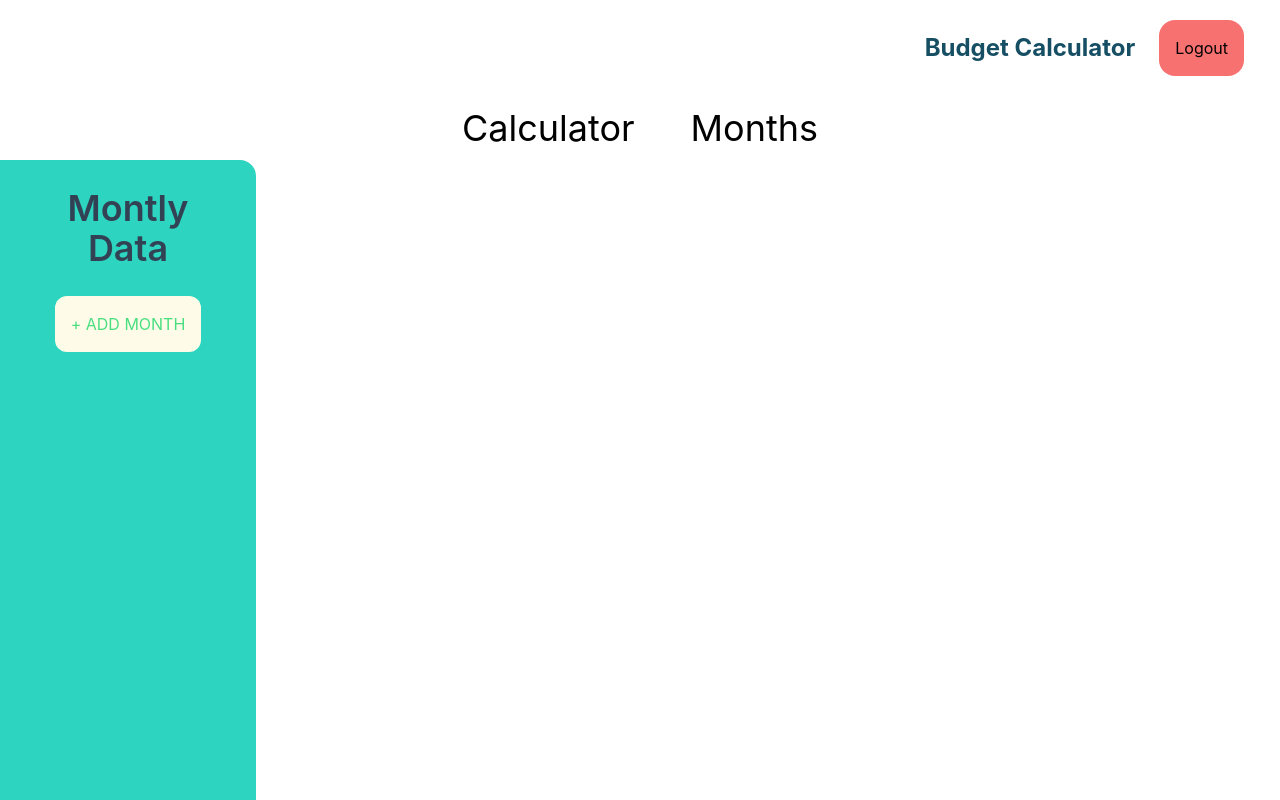
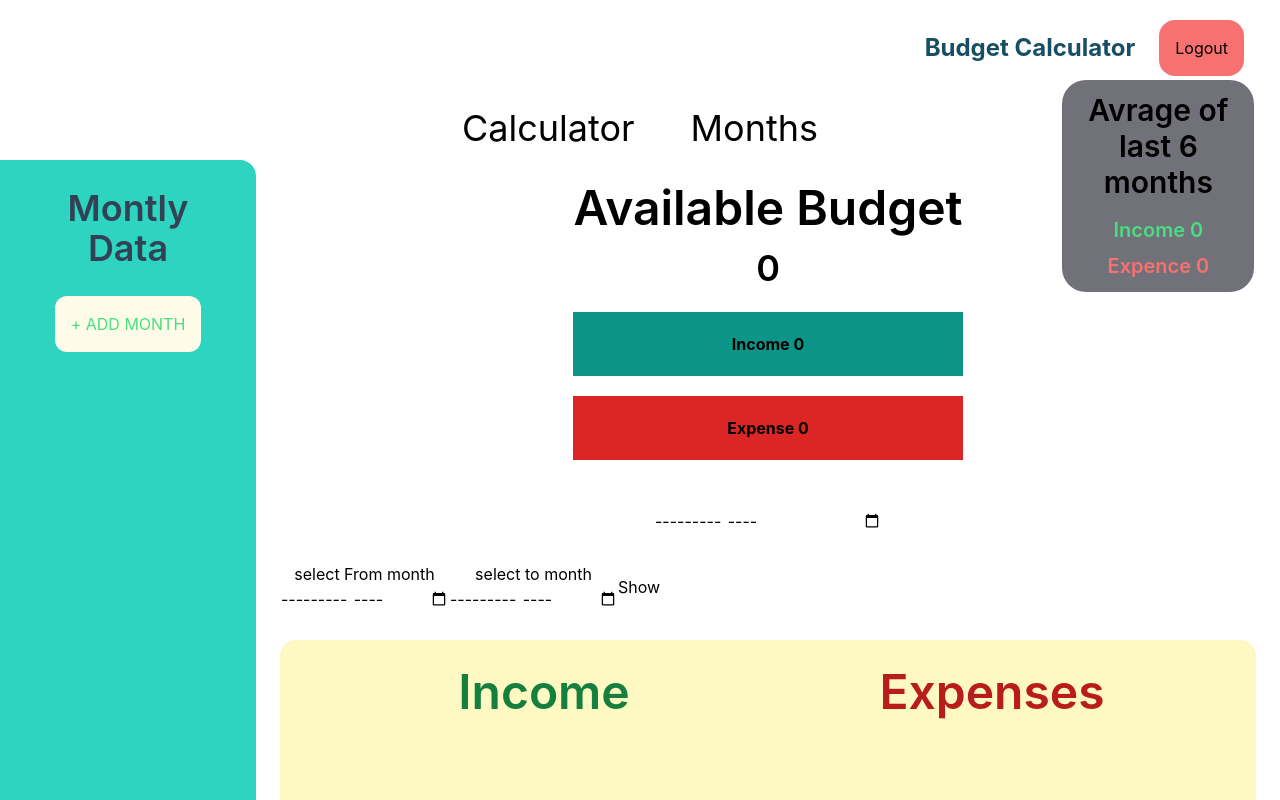
Before and after one commit to himanshuhimmy/login, a React (Create React App) app: page / in a window 1280 px wide. Shown: the top 800 px of the page. Built offline with nearby package versions, Linux system fonts and the light colour scheme.

Commit message:
end to end month

```diff
--- a/src/components/MiniProject-BudgetCal/InputData/Calculator.jsx
+++ b/src/components/MiniProject-BudgetCal/InputData/Calculator.jsx
@@ -81,16 +81,49 @@ const Calculator = () => {
       const y = d.getFullYear();
       const m = String(d.getMonth() + 1).padStart(2, "0");
       months.push(`${y}-${m}`);
+      console.log(months);
     }
     return months;
   }
 
-  function EndtoEndMonth() {
-    incomeState.map((el) => {
-      if (month.from.includes(el.month) && month.to.includes(el.month)) {
-      }
-    });
+  function monthsRange(from, to) {
+    if (!from || !to) {
+      return [];
+    }
+
+    let result = [];
+    let [fromYear, fromMonth] = from.split("-").map(Number);
+    let [toYear, toMonth] = to.split("-").map(Number);
+
+    let current = new Date(fromYear, fromMonth - 1, 1);
+    let end = new Date(toYear, toMonth - 1, 1);
+
+    while (current <= end) {
+      const y = current.getFullYear();
+      const m = String(current.getMonth() + 1).padStart(2, "0");
+      result.push(`${y}-${m}`);
+      current.setMonth(current.getMonth() + 1);
+    }
+    return result;
   }
+
+  function EndtoEndMonthIncome() {
+    const monthsInRange = monthsRange(month.from, month.to);
+    const filtered = incomeState.filter((el) =>
+      monthsInRange.includes(el.month)
+    );
+    return filtered;
+  }
+  let incomeRange = EndtoEndMonthIncome();
+
+  function EndtoEndMonthExpence() {
+    const monthsInRange = monthsRange(month.from, month.to);
+    let filtered = expenceState.filter((el) =>
+      monthsInRange.includes(el.month)
+    );
+    return filtered;
+  }
+  let expenceRange = EndtoEndMonthExpence();
 
   function AlterIncome() {
     const last6Months = getLast6Months(monthValue);
@@ -159,7 +192,14 @@ const Calculator = () => {
       </div>
 
       <div>
-        <Months setMonth={setMonth} />
+        <Months
+          setMonth={setMonth}
+          income={incomeRange}
+          expence={expenceRange}
+          removeincome={AlterIncome}
+          removeexpence={AlterExpence}
+        />
+
         <DataInput
           removeincome={AlterIncome}
           removeexpence={AlterExpence}
--- a/src/components/MiniProject-BudgetCal/MonthsToMonths/Months.jsx
+++ b/src/components/MiniProject-BudgetCal/MonthsToMonths/Months.jsx
@@ -1,6 +1,8 @@
 import { useRef } from "react";
 
-const Months = ({ setMonth }) => {
+import ValuesList from "../InputData/ValuesList";
+
+const Months = ({ setMonth, income, expence, removeincome, removeexpence }) => {
   let fromref = useRef();
   let toref = useRef();
 
@@ -24,6 +26,12 @@ const Months = ({ setMonth }) => {
         </div>
         <button>Show</button>
       </form>
+      <ValuesList
+        removeincome={removeincome}
+        removeexpence={removeexpence}
+        income={income}
+        expence={expence}
+      />
     </div>
   );
 };
--- /dev/null
+++ b/src/components/MiniProject-BudgetCal/MonthsToMonths/MonthsData.jsx
@@ -0,0 +1,5 @@
+const MonthsData = ({ income, expence }) => {
+  return <div></div>;
+};
+
+export default MonthsData;
--- a/src/components/MiniProject-BudgetCal/ProjectRoot.jsx
+++ b/src/components/MiniProject-BudgetCal/ProjectRoot.jsx
@@ -28,7 +28,7 @@ const ProjectRoot = () => {
           <div className="w-full flex">
             <SideNav />
             <Outlet />
-            {/* <Calculator /> */}
+            <Calculator />
           </div>
         </div>
       )}
--- a/src/components/MiniProject-BudgetCal/routerSet/RouterRoot.jsx
+++ b/src/components/MiniProject-BudgetCal/routerSet/RouterRoot.jsx
@@ -1,32 +1,29 @@
-import React, { Children } from "react";
 import { createBrowserRouter, RouterProvider } from "react-router-dom";
 import ProjectRoot from "../ProjectRoot";
 import Calculator from "../InputData/Calculator";
 import Months from "../MonthsToMonths/Months";
 
-const RouterRoot = () => {
-  let router = (createBrowserRouter = [
+const router = createBrowserRouter([
   {
-      path: `/`,
+    path: "/",
     element: <ProjectRoot />,
-      Children: [
+    children: [
       {
         index: true,
         element: <Calculator />,
       },
       {
-          path: `/calculator`,
+        path: "calculator",
         element: <Calculator />,
       },
       {
-          path: `/months`,
+        path: "months",
         element: <Months />,
       },
     ],
   },
 ]);
 
-  return <RouterProvider router={router} />;
-};
+const RouterRoot = () => <RouterProvider router={router} />;
 
 export default RouterRoot;
```
Lines whose indentation alone changed are shown as unchanged.
